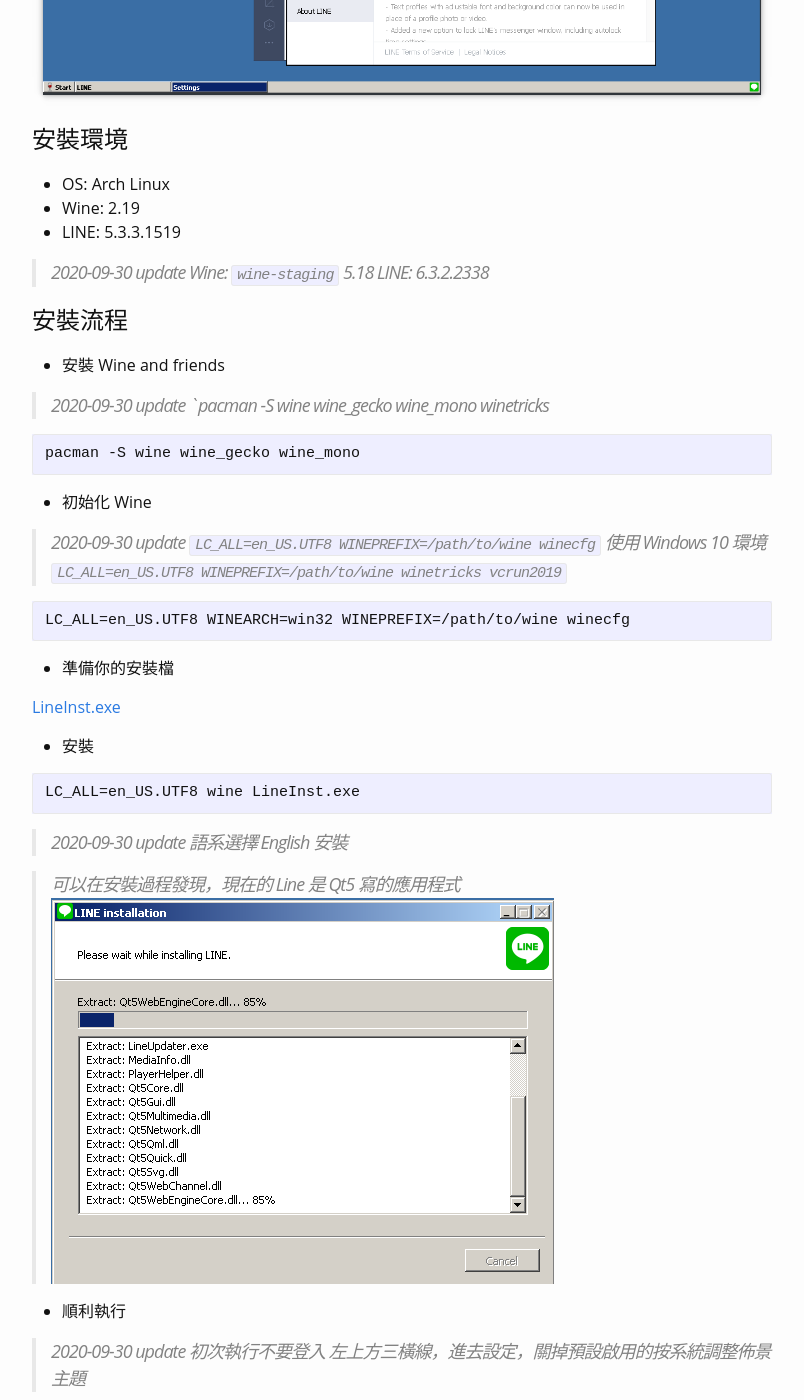
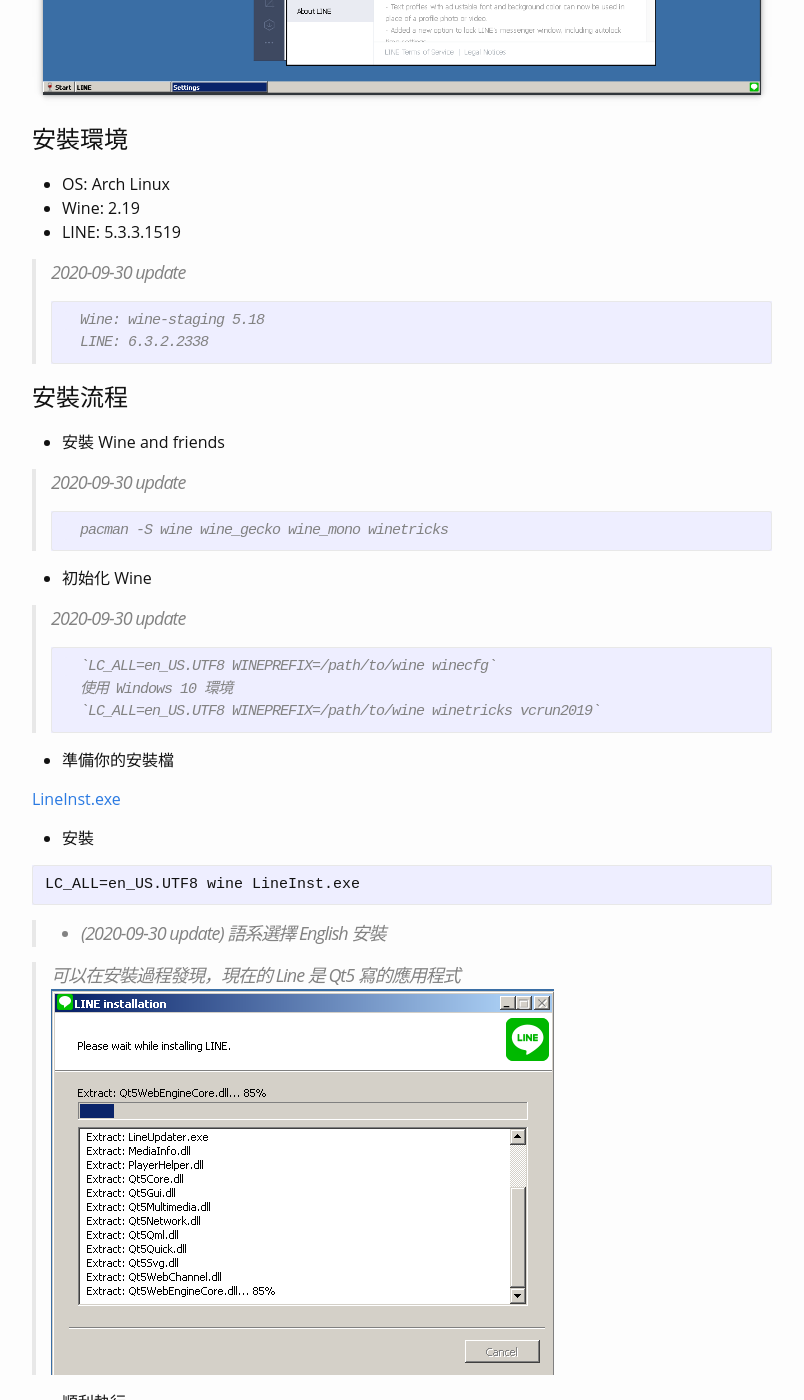
Before and after one commit to Brli/brli.github.io, a Jekyll site: the page built from _posts/2017-10-23-linux-wine-line.markdown, in a window 1280 px wide and 1400 px high, scrolled down 643 px. Shown: the whole window, without its empty margins (238-1042 px from the left). Built offline with Jekyll 4.4.1, drawn with Linux system fonts in a browser that asks for light colours; nearby versions of some CDN libraries; comment, search, counter and statistics services are not loaded; some of the changed text lies outside the part shown.

Commit message:
update layout and syntax

````diff
--- a/_posts/2017-10-23-linux-wine-line.markdown
+++ b/_posts/2017-10-23-linux-wine-line.markdown
@@ -19,29 +19,27 @@
 - LINE: 5.3.3.1519
 
 > 2020-09-30 update
-> Wine: `wine-staging` 5.18
-> LINE: 6.3.2.2338
+```
+  Wine: wine-staging 5.18
+  LINE: 6.3.2.2338
+```
 
 # 安裝流程
 
 - 安裝 Wine and friends
 
 > 2020-09-30 update
-> `pacman -S wine wine_gecko wine_mono winetricks
-
 ```
-pacman -S wine wine_gecko wine_mono
+  pacman -S wine wine_gecko wine_mono winetricks
 ```
 
 - 初始化 Wine
 
 > 2020-09-30 update
-> `LC_ALL=en_US.UTF8 WINEPREFIX=/path/to/wine winecfg`
-> 使用 Windows 10 環境
-> `LC_ALL=en_US.UTF8 WINEPREFIX=/path/to/wine winetricks vcrun2019`
-
 ```
-LC_ALL=en_US.UTF8 WINEARCH=win32 WINEPREFIX=/path/to/wine winecfg
+  `LC_ALL=en_US.UTF8 WINEPREFIX=/path/to/wine winecfg`
+  使用 Windows 10 環境
+  `LC_ALL=en_US.UTF8 WINEPREFIX=/path/to/wine winetricks vcrun2019`
 ```
 
 - 準備你的安裝檔
@@ -54,8 +52,7 @@
 LC_ALL=en_US.UTF8 wine LineInst.exe
 ```
 
-> 2020-09-30 update
-> 語系選擇 English 安裝
+> - (2020-09-30 update) 語系選擇 English 安裝
 
 > 可以在安裝過程發現，現在的 Line 是 Qt5 寫的應用程式
 ![wine qt5](/assets/wine-qt5.png)
@@ -63,8 +60,10 @@
 - 順利執行
 
 > 2020-09-30 update
-> 初次執行不要登入
-> 左上方三橫線，進去設定，關掉預設啟用的按系統調整佈景主題
+```
+  初次執行不要登入
+  左上方三橫線，進去設定，關掉預設啟用的按系統調整佈景主題
+```
 
 - 修改 LINE.desktop
 
````
